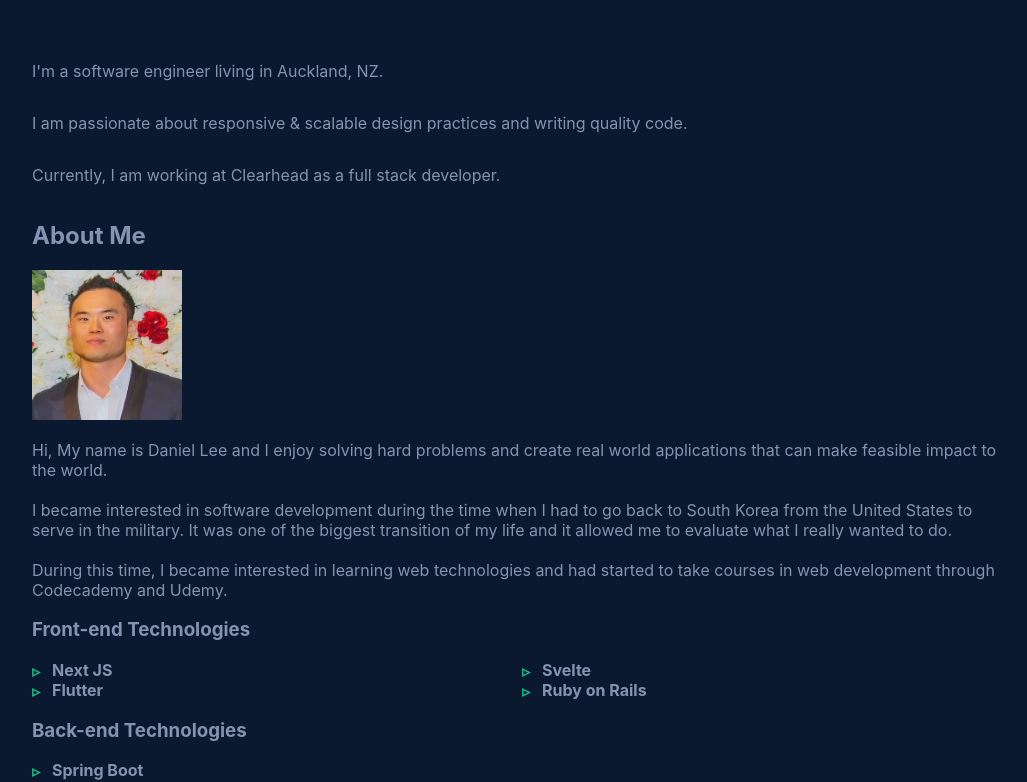
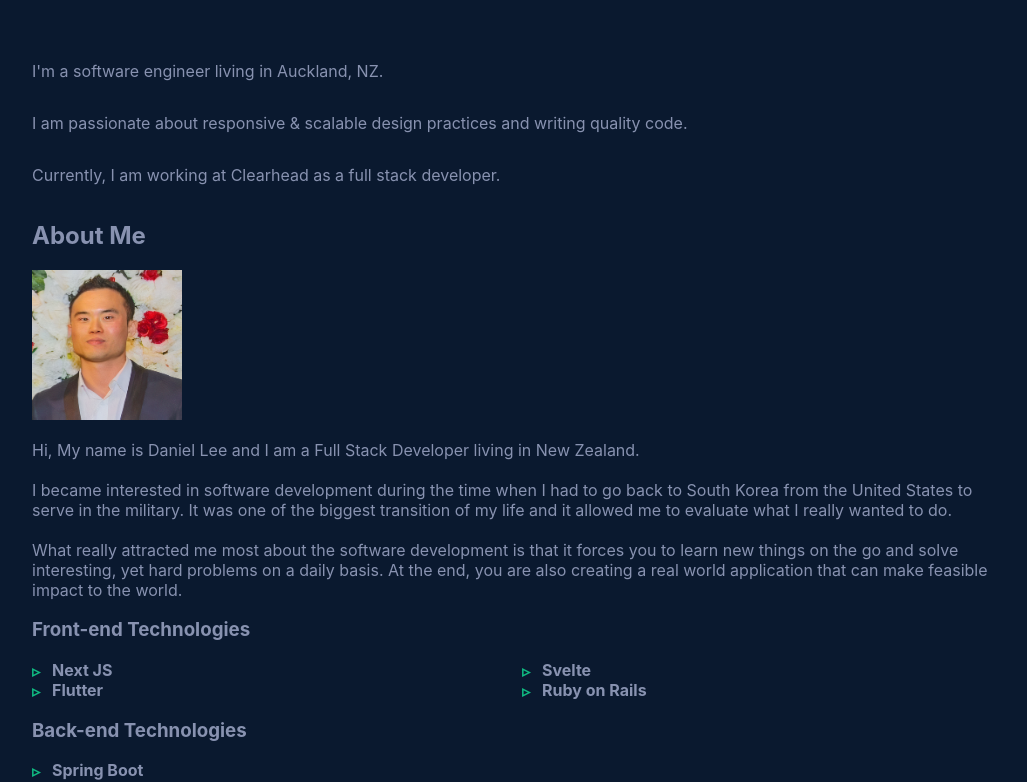
Before and after one commit to DMZnoo/Portfolio_2.0, a Next.js app: page / in a window 1280 px wide. Shown: the part 457-1239 px from the top of the page, without its empty margins (118-1145 px from the left). Built offline with nearby package versions, Linux system fonts and the light colour scheme.

Commit message:
change header text

```diff
--- a/components/Layouts/HomeLayout/index.tsx
+++ b/components/Layouts/HomeLayout/index.tsx
@@ -76,9 +76,8 @@ const HomeLayout = () => {
             <div>
               <div className={"flex mb-8"}>
                 <p className={"text-xl mb-2"}>
-                  Hi, My name is Daniel Lee and I enjoy solving hard problems
-                  and create real world applications that can make feasible
-                  impact to the world.
+                  Hi, My name is Daniel Lee and I am a Full Stack Developer
+                  living in New Zealand.
                   <br />
                   <br />
                   I became interested in software development during the time
@@ -88,9 +87,11 @@ const HomeLayout = () => {
                   do.
                   <br />
                   <br />
-                  During this time, I became interested in learning web
-                  technologies and had started to take courses in web
-                  development through Codecademy and Udemy.
+                  What really attracted me most about the software development
+                  is that it forces you to learn new things on the go and solve
+                  interesting, yet hard problems on a daily basis. At the end,
+                  you are also creating a real world application that can make
+                  feasible impact to the world.
                 </p>
               </div>
               <h3>Front-end Technologies</h3>
```
